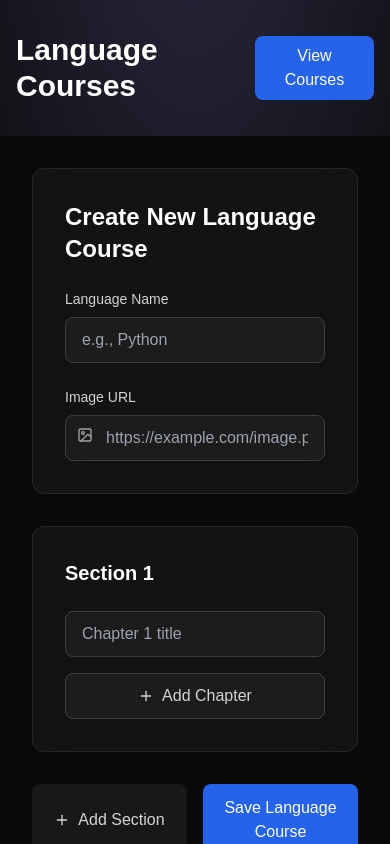
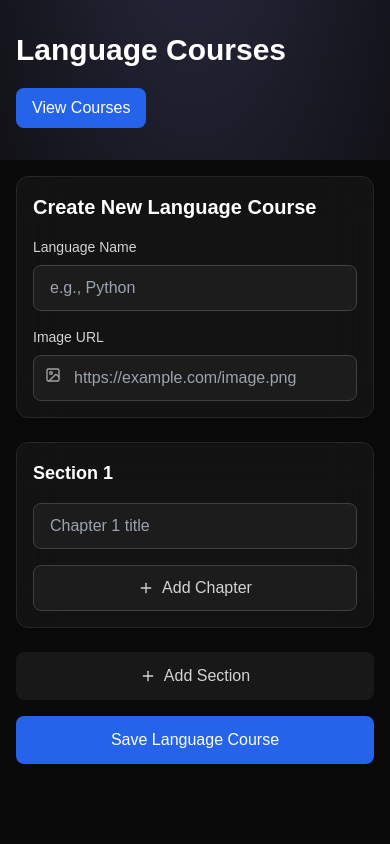
Before and after one commit to azurecoders/fictional-waddle, a Next.js app: page / in a window 390 px wide. Both pictures are taken after a click on the button "Add Language". Shown: the top 844 px of the page. Built offline with nearby package versions, Linux system fonts and the light colour scheme; what tailwindcss-motion would draw is missing.

Commit message:
Responsive Design

```diff
--- a/src/app/page.tsx
+++ b/src/app/page.tsx
@@ -1,23 +1,9 @@
 "use client";
 
-import { useEffect, useState } from "react";
+import { Plus } from "lucide-react";
 import dynamic from "next/dynamic";
 import Link from "next/link";
-import { Plus } from "lucide-react";
-import {
-  closestCorners,
-  DndContext,
-  DragEndEvent,
-  MouseSensor,
-  PointerSensor,
-  TouchSensor,
-  useSensor,
-} from "@dnd-kit/core";
-import {
-  arrayMove,
-  SortableContext,
-  verticalListSortingStrategy,
-} from "@dnd-kit/sortable";
+import { useEffect, useState } from "react";
 
 import LanguageForm from "@/components/LanguageForm";
 import Slider from "@/components/Slider";
@@ -34,21 +20,6 @@ const VerticalTimeline = dynamic(
 const LOCAL_STORAGE_KEY = "languageCourses";
 
 export default function Home() {
-  // Initialize sensors for drag and drop
-  const mouseSensor = useSensor(MouseSensor, {
-    activationConstraint: { distance: 1 },
-  });
-
-  const touchSensor = useSensor(TouchSensor, {
-    activationConstraint: { distance: 1 },
-  });
-
-  const pointerSensor = useSensor(PointerSensor, {
-    activationConstraint: { distance: 1 },
-  });
-
-  const sensors = [mouseSensor, touchSensor, pointerSensor];
-
   // State management with correct types
   const [languages, setLanguages] = useState<LanguagesType[]>([]);
   const [isSheetOpen, setIsSheetOpen] = useState<boolean>(false);
@@ -79,20 +50,6 @@ export default function Home() {
     }
   }, [languages]);
 
-  // Handle drag end event
-  const handleDragEnd = (event: DragEndEvent) => {
-    const { active, over } = event;
-    if (!over || active.id === over.id) return;
-
-    setLanguages((items) => {
-      const activeIndex = items.findIndex(
-        (item) => item.id === Number(active.id)
-      );
-      const overIndex = items.findIndex((item) => item.id === Number(over.id));
-      return arrayMove(items, activeIndex, overIndex);
-    });
-  };
-
   // Handle card click with correct type
   const handleCardClick = (language: LanguagesType) => {
     setIsSheetOpen(true);
@@ -102,7 +59,7 @@ export default function Home() {
   return (
     <div className="min-h-screen bg-neutral-950 bg-[radial-gradient(ellipse_80%_80%_at_50%_-20%,rgba(120,119,198,0.3),rgba(255,255,255,0))]">
       <div className="container mx-auto pt-8 px-4">
-        <div className="flex justify-between items-center mb-8">
+        <div className="flex justify-between items-center mb-8 flex-wrap gap-5">
           <Link href="/">
             <h1 className="text-3xl font-bold text-white">Language Courses</h1>
           </Link>
@@ -126,21 +83,10 @@ export default function Home() {
       {showForm ? (
         <LanguageForm setLanguages={setLanguages} setShowForm={setShowForm} />
       ) : (
-        <DndContext
-          sensors={sensors}
-          collisionDetection={closestCorners}
-          onDragEnd={handleDragEnd}
-        >
-          <SortableContext
-            items={languages.map((lang) => ({ id: String(lang.id) }))}
-            strategy={verticalListSortingStrategy}
-          >
-            <VerticalTimeline
-              languages={languages}
-              handleCardClick={handleCardClick}
-            />
-          </SortableContext>
-        </DndContext>
+        <VerticalTimeline
+          languages={languages}
+          handleCardClick={handleCardClick}
+        />
       )}
 
       <Slider
--- a/src/components/LanguageForm.tsx
+++ b/src/components/LanguageForm.tsx
@@ -6,7 +6,6 @@ import { Image as ImageIcon, Plus, X } from "lucide-react";
 import toast, { Toaster } from "react-hot-toast";
 import React from "react";
 
-// Create a type for the form values that matches LanguagesType without the id
 type FormValues = Omit<LanguagesType, "id">;
 
 const initialValues: FormValues = {
@@ -36,7 +35,7 @@ const LanguageForm: React.FC<LanguageFormProps> = ({
     setLanguages((current) => [
       ...current,
       {
-        id: Math.floor(Math.random() * 10000), // Better random ID generation
+        id: Math.floor(Math.random() * 10000),
         ...values,
       },
     ]);
@@ -53,19 +52,22 @@ const LanguageForm: React.FC<LanguageFormProps> = ({
   ) => (
     <div className="space-y-4">
       {chapters.map((chapter, chapterIndex) => (
-        <div key={chapter.id} className="flex gap-4">
+        <div
+          key={chapter.id}
+          className="flex flex-col sm:flex-row gap-2 sm:gap-4"
+        >
           <Field
             name={`sections.${sectionIndex}.chapters.${chapterIndex}.title`}
             className="flex-1 bg-neutral-800/50 text-white rounded-lg px-4 py-2.5
                      border border-neutral-700 focus:border-blue-500
-                     focus:ring-1 focus:ring-blue-500"
+                     focus:ring-1 focus:ring-blue-500 w-full"
             placeholder={`Chapter ${chapterIndex + 1} title`}
           />
           {chapters.length > 1 && (
             <button
               type="button"
               onClick={() => removeChapter(chapterIndex)}
-              className="text-red-400 hover:text-red-300 transition-colors"
+              className="text-red-400 hover:text-red-300 transition-colors sm:self-center"
             >
               <X className="w-5 h-5" />
             </button>
@@ -95,21 +97,21 @@ const LanguageForm: React.FC<LanguageFormProps> = ({
   return (
     <>
       <Toaster position="top-center" reverseOrder={false} />
-      <div className="min-h-screen bg-neutral-950 p-8">
+      <div className="min-h-screen bg-neutral-950 p-4 sm:p-6 lg:p-8">
         <Formik
           initialValues={initialValues}
           validationSchema={validationSchema}
           onSubmit={handleSubmit}
         >
           {({ values, errors, touched, isSubmitting }) => (
-            <Form className="max-w-3xl mx-auto space-y-8">
-              <div className="bg-neutral-900/70 backdrop-blur-xl rounded-xl p-8 shadow-lg border border-neutral-800">
-                <h2 className="text-2xl font-bold text-white mb-6">
+            <Form className="max-w-3xl mx-auto space-y-6 sm:space-y-8">
+              <div className="bg-neutral-900/70 backdrop-blur-xl rounded-xl p-4 sm:p-6 lg:p-8 shadow-lg border border-neutral-800">
+                <h2 className="text-xl sm:text-2xl font-bold text-white mb-4 sm:mb-6">
                   Create New Language Course
                 </h2>
 
-                <div className="space-y-6">
-                  <div className="grid grid-cols-1 md:grid-cols-2 gap-6">
+                <div className="space-y-4 sm:space-y-6">
+                  <div className="grid grid-cols-1 md:grid-cols-2 gap-4 sm:gap-6">
                     <div>
                       <label
                         htmlFor="name"
@@ -165,12 +167,12 @@ const LanguageForm: React.FC<LanguageFormProps> = ({
                     {values.sections.map((section, sectionIndex) => (
                       <div
                         key={section.id}
-                        className="bg-neutral-900/70 backdrop-blur-xl rounded-xl p-8 shadow-lg
-                               border border-neutral-800 transition-all duration-300
+                        className="bg-neutral-900/70 backdrop-blur-xl rounded-xl p-4 sm:p-6 lg:p-8
+                               shadow-lg border border-neutral-800 transition-all duration-300
                                hover:border-neutral-700"
                       >
-                        <div className="flex justify-between items-center mb-6">
-                          <h3 className="text-xl font-semibold text-white">
+                        <div className="flex justify-between items-center mb-4 sm:mb-6">
+                          <h3 className="text-lg sm:text-xl font-semibold text-white">
                             Section {sectionIndex + 1}
                           </h3>
                           {values.sections.length > 1 && (
@@ -197,7 +199,7 @@ const LanguageForm: React.FC<LanguageFormProps> = ({
                       </div>
                     ))}
 
-                    <div className="flex gap-4">
+                    <div className="flex flex-col sm:flex-row gap-4">
                       <button
                         type="button"
                         onClick={() =>
--- a/src/components/VerticalTimeline.tsx
+++ b/src/components/VerticalTimeline.tsx
@@ -1,8 +1,6 @@
-import React, { FC } from "react";
-import { useSortable } from "@dnd-kit/sortable";
-import { CSS } from "@dnd-kit/utilities";
 import { ChevronDown } from "lucide-react";
 import Image from "next/image";
+import { FC } from "react";
 
 interface TimelineItemProps extends LanguagesType {
   handleCardClick: (props: LanguagesType) => void;
@@ -21,15 +19,6 @@ const TimelineItem: FC<TimelineItemProps> = ({
   totalItems,
   ...props
 }) => {
-  const { attributes, listeners, setNodeRef, transform, transition, active } =
-    useSortable({ id: props.id });
-
-  const style = {
-    transform: CSS.Transform.toString(transform),
-    transition,
-    cursor: active ? "grabbing" : "pointer",
-  };
-
   const totalChapters = props.sections.reduce(
     (total, section) => total + section.chapters.length,
     0
@@ -45,13 +34,9 @@ const TimelineItem: FC<TimelineItemProps> = ({
     totalChapters > 0 ? (completedChapters / totalChapters) * 100 : 0;
 
   return (
-    <div className="flex flex-col items-center">
+    <div className="flex flex-col items-center cursor-pointer">
       {/* Progress Circle */}
       <div
-        ref={setNodeRef}
-        style={style}
-        {...attributes}
-        {...listeners}
         onClick={() => handleCardClick(props)}
         className="group relative w-[100px] h-[100px] mb-4
                    hover:scale-110 transition-all duration-300"
```
